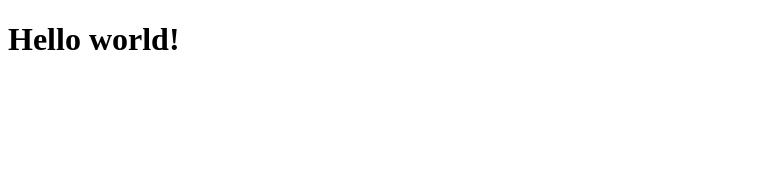
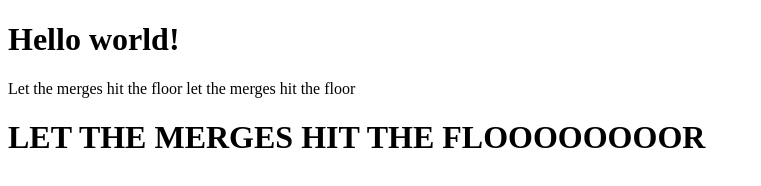
Before and after one commit to pbarnard1/mock-group-project-june-2021, a plain HTML site: page index.html in a window 1280 px wide. Shown: the whole page, without its empty margins (0-761 px from the left). Drawn offline with Linux system fonts and the light colour scheme.

Commit message:
Update index.html

```diff
--- a/index.html
+++ b/index.html
@@ -9,5 +9,13 @@
 </head>
 <body>
     <h1>Hello world!</h1>
+
+    Let the merges hit the floor
+    let the merges hit the floor
+
+    <h1>LET THE MERGES HIT THE
+
+        FLOOOOOOOOR
+    </h1>
 </body>
 </html>
```
